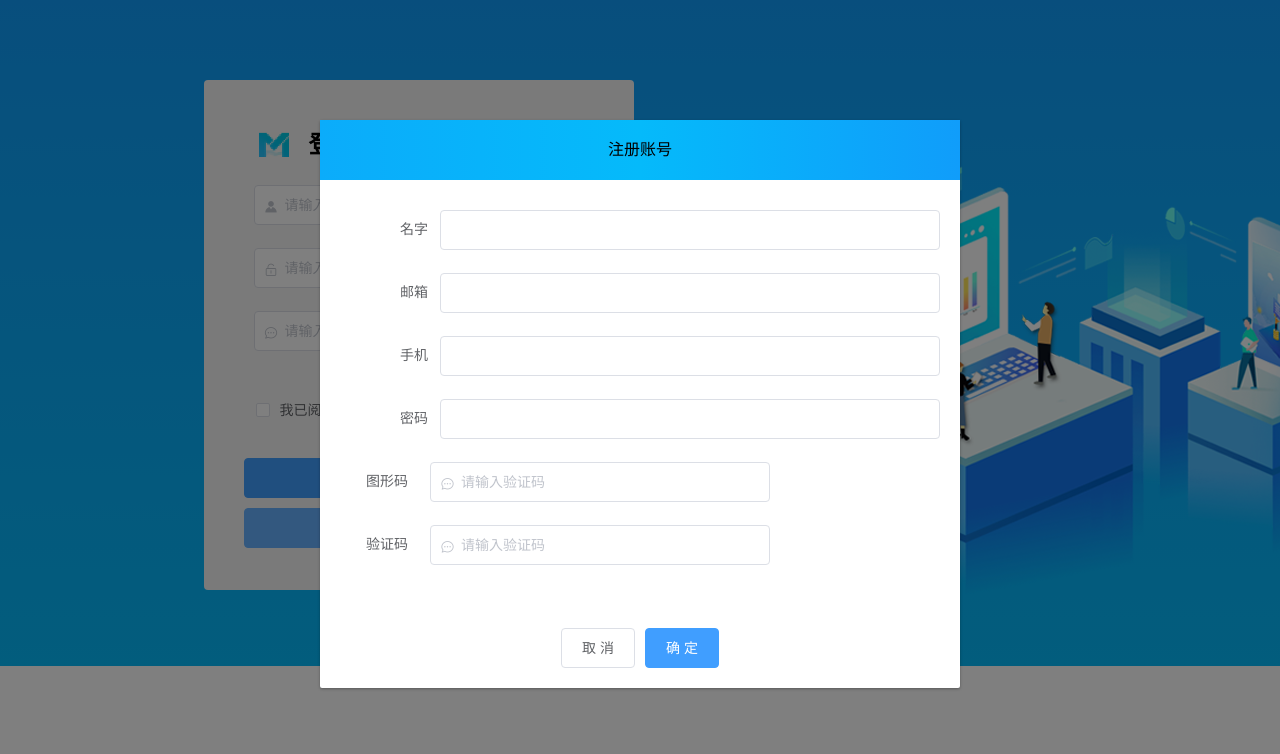
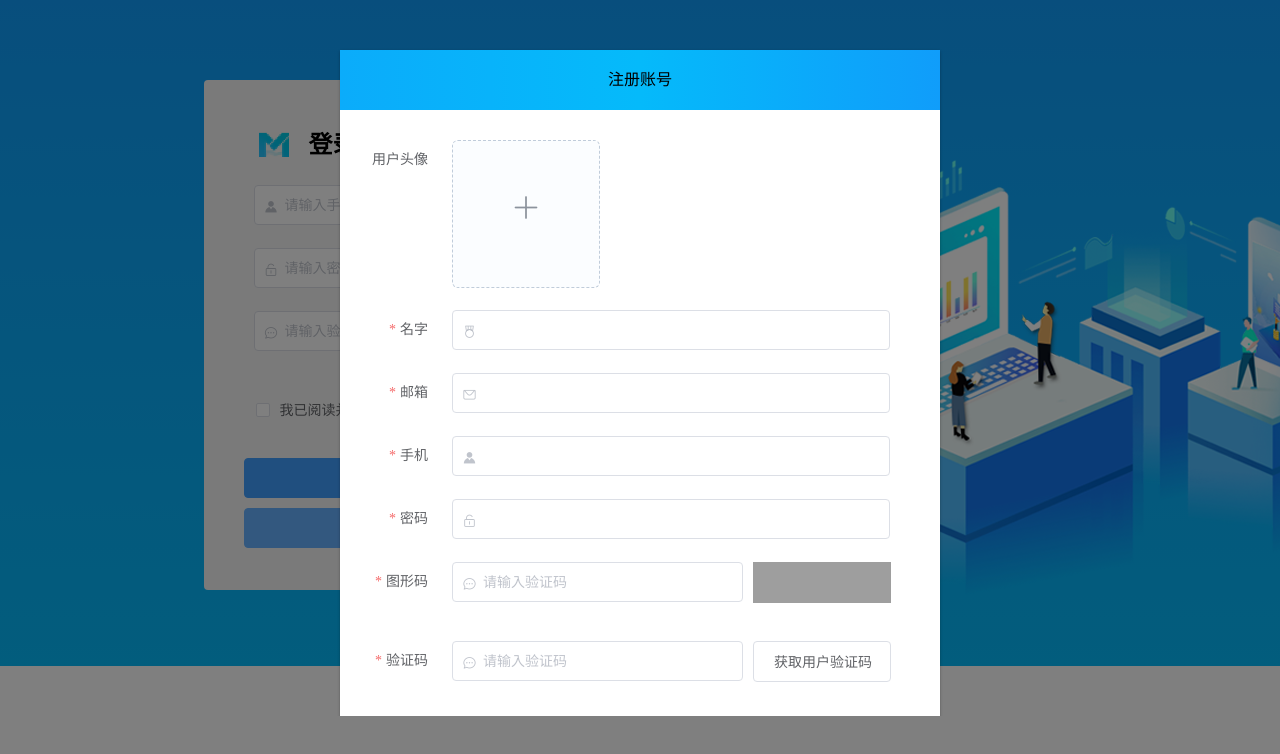
Before and after one commit to APU-DuoRui/main, a Vue app: page /#/login in a window 1280 px wide. Both pictures are taken after a click on the button "立即创建". Shown: the top 754 px of the page. Built offline with nearby package versions, Linux system fonts and the light colour scheme.

Commit message:
基本静态页面完成

```diff
--- a/src/views/login/register.vue
+++ b/src/views/login/register.vue
@@ -1,28 +1,62 @@
 <template>
   <div>
-    <el-dialog :visible.sync="isShow" :show-close="false">
+    <el-dialog :visible.sync="isShow" :show-close="false" width="600px" class="modal">
       <div class="title" slot="title">注册账号</div>
-      <el-form :model="form" ref="form" label-width="80px">
+      <el-form :model="form" ref="form" :rules="loginForm" label-width="80px">
+        <!-- 用户头像 -->
+        <el-form-item label="用户头像">
+          <el-row :gutter="24">
+            <el-col :span="22">
+              <el-upload
+                action="https://jsonplaceholder.typicode.com/posts/"
+                list-type="picture-card"
+                :on-preview="handlePictureCardPreview"
+                :on-remove="handleRemove"
+              >
+                <i class="el-icon-plus"></i>
+              </el-upload>
+              <el-dialog :visible.sync="dialogVisible">
+                <img width="100%" v-if="dialogImageUrl" :src="dialogImageUrl" alt />
+              </el-dialog>
+            </el-col>
+          </el-row>
+        </el-form-item>
         <!-- 名字 -->
-        <el-form-item prop label="名字" :label-width="formLabelWidth">
-          <el-input v-model="form.name" autocomplete="off"></el-input>
+        <el-form-item prop="name" label="名字">
+          <el-row :gutter="24">
+            <el-col :span="22">
+              <el-input prefix-icon="el-icon-medal" v-model="form.name" autocomplete="off"></el-input>
+            </el-col>
+          </el-row>
         </el-form-item>
         <!-- 邮箱 -->
-        <el-form-item prop="mailbox" label="邮箱" :label-width="formLabelWidth">
-          <el-input v-model="form.mailbox" autocomplete="off"></el-input>
+        <el-form-item prop="mailbox" label="邮箱">
+          <el-row :gutter="24">
+            <el-col :span="22">
+              <el-input prefix-icon="el-icon-message" v-model="form.mailbox" autocomplete="off"></el-input>
+            </el-col>
+          </el-row>
         </el-form-item>
         <!-- 手机 -->
-        <el-form-item prop="account" label="手机" :label-width="formLabelWidth">
-          <el-input v-model="form.account" autocomplete="off"></el-input>
+        <el-form-item prop="account" label="手机">
+          <el-row :gutter="24">
+            <el-col :span="22">
+              <el-input prefix-icon="el-icon-s-custom" v-model="form.account" autocomplete="off"></el-input>
+            </el-col>
+          </el-row>
         </el-form-item>
         <!-- 密码 -->
-        <el-form-item prop="password" label="密码" :label-width="formLabelWidth">
-          <el-input v-model="form.password" autocomplete="off"></el-input>
+        <el-form-item prop="password" label="密码">
+          <el-row :gutter="24">
+            <el-col :span="22">
+              <el-input prefix-icon="el-icon-unlock" v-model="form.password" autocomplete="off"></el-input>
+            </el-col>
+          </el-row>
         </el-form-item>
         <!-- 图形码 -->
         <el-form-item prop="auth" label="图形码">
-          <el-row :gutter="20">
-            <el-col :span="16">
+          <el-row :gutter="24">
+            <el-col :span="15">
               <!-- 输入框 -->
               <el-input
                 prefix-icon="el-icon-chat-dot-round"
@@ -40,8 +74,8 @@
         </el-form-item>
         <!-- 验证码 -->
         <el-form-item prop="auth1" label="验证码">
-          <el-row :gutter="20">
-            <el-col :span="16">
+          <el-row :gutter="24">
+            <el-col :span="15">
               <!-- 输入框 -->
               <el-input
                 prefix-icon="el-icon-chat-dot-round"
@@ -50,17 +84,15 @@
                 placeholder="请输入验证码"
               ></el-input>
             </el-col>
-            <!-- 验证码图片 -->
             <el-col :span="8">
-              <!-- bol是一进页面就默认 发送axios 如果用户点击当前的图片要切换验证码的图片 修改src路径 -->
-              <img class="yjm" v-if="bol" @click="yim" :src="yimimg" alt />
+              <el-button class="auth1">获取用户验证码</el-button>
             </el-col>
           </el-row>
         </el-form-item>
       </el-form>
       <div slot="footer" class="dialog-footer">
         <el-button @click="isShow = false">取 消</el-button>
-        <el-button type="primary" @click="dialogFormVisible = false">确 定</el-button>
+        <el-button type="primary" @click="put">确 定</el-button>
       </div>
     </el-dialog>
   </div>
@@ -68,10 +100,27 @@
 
 <script>
 export default {
+  // 在上传头像 可以注册一个监听事件
+  wath: {
+    isShow(newVal) {
+      //newVal ：当前的值
+      if (newVal == false) {
+        this.$refs.form.reseFields();
+        this.dialogImageUrl = "";
+      }
+    },
+  },
   data() {
     return {
+      // 这个显示的模态框的 显示与隐藏
       isShow: false,
-      dialogFormVisible: false,
+      // 上传头像
+      dialogImageUrl: "",
+      dialogVisible: false,
+      // 页面加载默认触发 axios 网络请求
+      bol: true,
+      // 将一个基地址放到需要的img(请求的标签)
+      yimimg: "http://127.0.0.1/heimamm/public/captcha?type=sendsms",
       form: {
         //名字
         name: "",
@@ -86,13 +135,101 @@ export default {
         //验证码
         auth1: "",
       },
-      formLabelWidth: "100px",
+      // 通过绑定loginForm
+      loginForm: {
+        //名字
+        name: [
+          { required: true, message: "请输入用户名字", trigger: "blur" },
+          { min: 3, max: 5, message: "长度在 3 到 5 个字符", trigger: "blur" },
+        ],
+        //邮箱
+        mailbox: [
+          { required: true, message: "请重新输入邮箱", trigger: "blur" },
+          { min: 3, max: 5, message: "长度在 3 到 5 个字符", trigger: "blur" },
+        ],
+        //手机
+        account: [
+          { required: true, message: "请新输入电话号码", trigger: "blur" },
+          {
+            min: 3,
+            max: 5,
+            message: "长度在 11 到 11 个字符",
+            trigger: "blur",
+          },
+        ],
+        //密码
+        password: [
+          { required: true, message: "请新输入密码", trigger: "blur" },
+          { min: 3, max: 5, message: "长度在 6 到 8 个字符", trigger: "blur" },
+        ],
+        // 图形码
+        auth: [
+          { required: true, message: "请重新输入图形码", trigger: "blur" },
+          { min: 4, max: 4, message: "长度在 3 到 4 个字符", trigger: "blur" },
+        ],
+        // 验证码
+        auth1: [
+          { required: true, message: "请重新输入验证码", trigger: "blur" },
+          { min: 4, max: 4, message: "长度在 3 到 4 个字符", trigger: "blur" },
+        ],
+      },
     };
+  },
+  // 统一管理方法
+  methods: {
+    // 1.1点击触发axios网络请求
+    yim() {
+      // 1.2.修改当前的img的src
+      this.yimimg =
+        "http://127.0.0.1/heimamm/public/captcha?type=sendsms&sdgsdgsd" +
+        Date.now();
+    },
+    // 2.上传头像
+    handleRemove(file, fileList) {
+      console.log(file, fileList);
+    },
+    handlePictureCardPreview(file) {
+      this.dialogImageUrl = file.url;
+      this.dialogVisible = true;
+    },
+
+    // 3.注册账号
+    put() {
+      // 1.使用路由跳转在另一个组件
+      this.$refs.form.validate((valid) => {
+        if (valid) {
+          // 2.如果判断成功则走这个
+          // 使用了ElementUI的提示框
+          this.$message({
+            showClose: true,
+            message: "恭喜你注册成功",
+            type: "success",
+            isShxow: false,
+          });
+          // 创建完成就隐藏
+        } else {
+          // 3.失败就走这个条件
+          // 使用了ElementUI的提示框
+          this.$message({
+            showClose: true,
+            message: "注册失败",
+            type: "error",
+          });
+          // 3.1抛出处理好的数据 然后停止执行
+          return false;
+        }
+      });
+    },
   },
 };
 </script>
 
 <style lang="less">
+// 模态框
+.modal {
+  margin-top: -70px;
+  height: 786px;
+}
 .title {
   text-align: center;
   height: 60px;
@@ -105,4 +242,12 @@ export default {
 .dialog-footer {
   text-align: center;
 }
+// 图形验证码
+.yjm,
+.auth1 {
+  // 验证码的按钮
+  width: 138px;
+  height: 41px;
+  margin-left: -14px;
+}
 </style>
```
